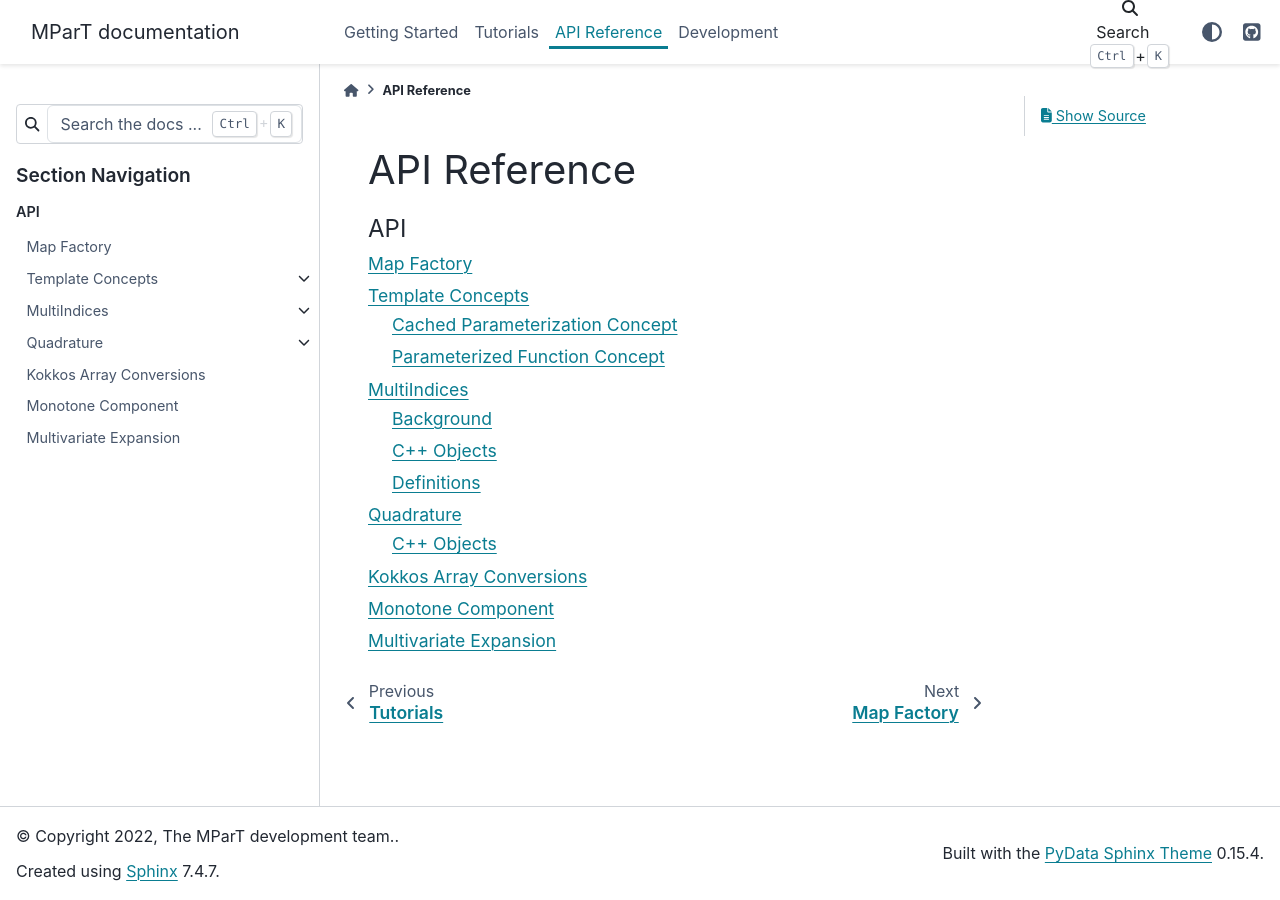
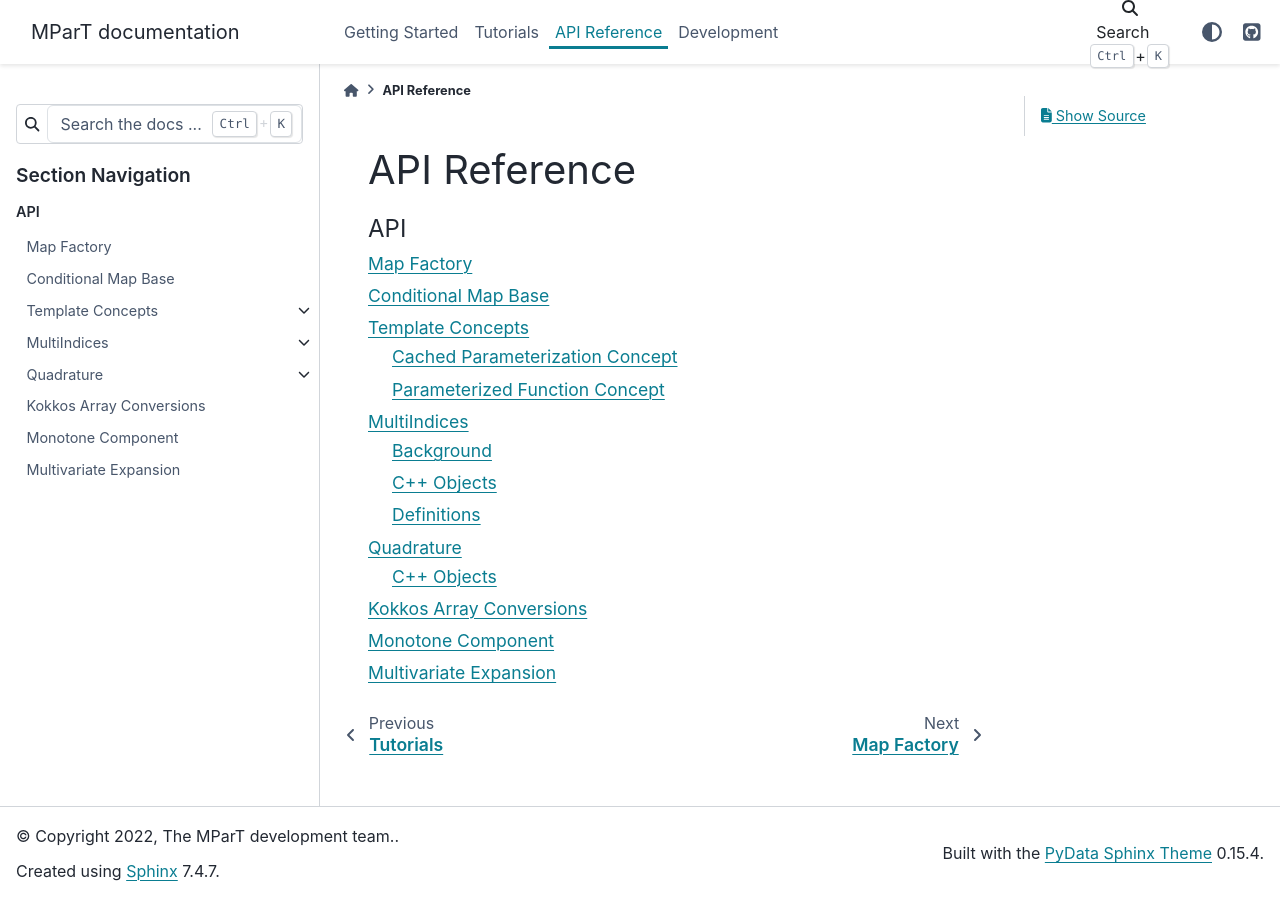
Before and after one commit to MeasureTransport/MParT, a Sphinx documentation site: the page built from docs/source/api/index.rst, in a window 1280 px wide. Built offline with Sphinx 7.4.7 and the PyData theme 0.15.4, drawn with Linux system fonts in a browser that asks for light colours; pages that are not in the unit, such as notebooks, are missing from menus.

Commit message:
Add docs for ConditionalMapBase

```diff
--- /dev/null
+++ b/docs/source/api/conditionalmapbase.rst
@@ -0,0 +1,7 @@
+==============================
+Conditional Map Base
+==============================
+
+.. doxygenclass:: mpart::ConditionalMapBase
+    :members:
+    :undoc-members:
--- a/docs/source/api/index.rst
+++ b/docs/source/api/index.rst
@@ -8,6 +8,7 @@ API Reference
    :maxdepth: 2
 
    mapfactory
+   conditionalmapbase
    templateconcepts
    multiindex
    quadrature
```
